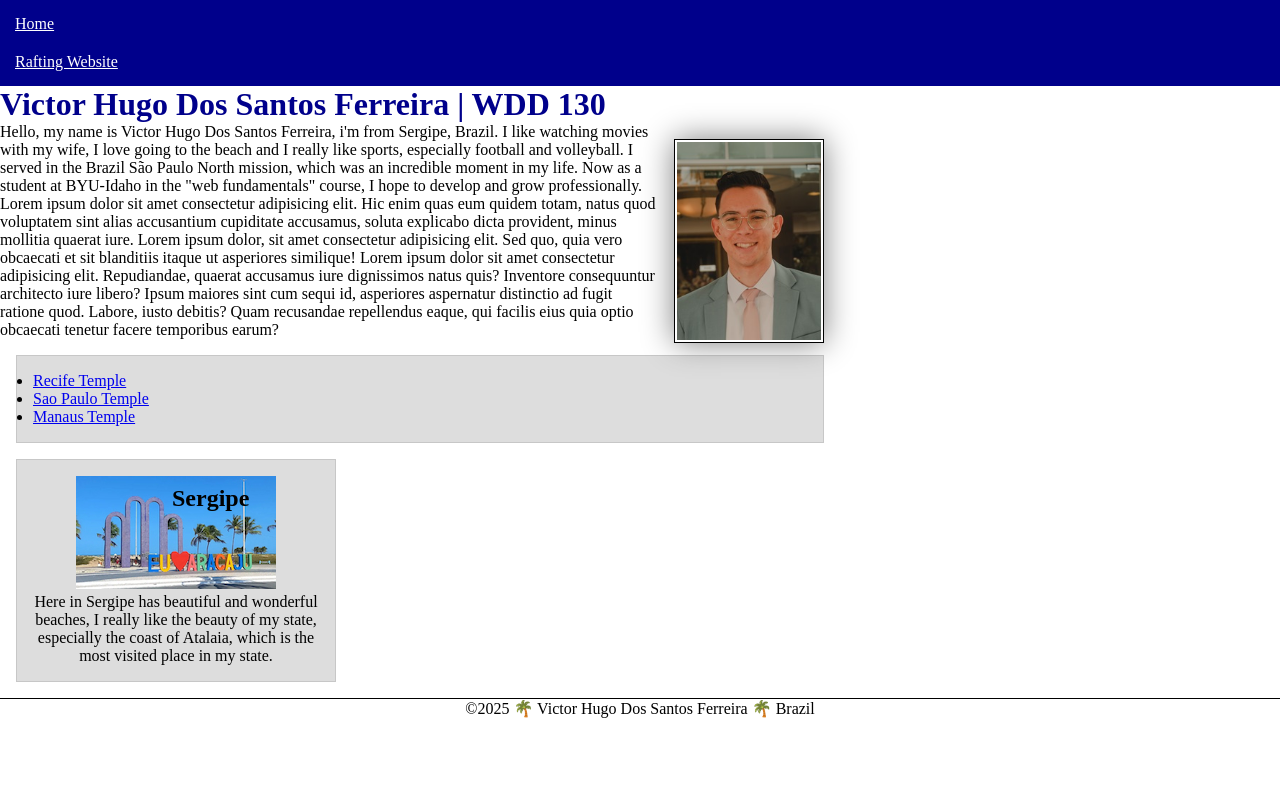
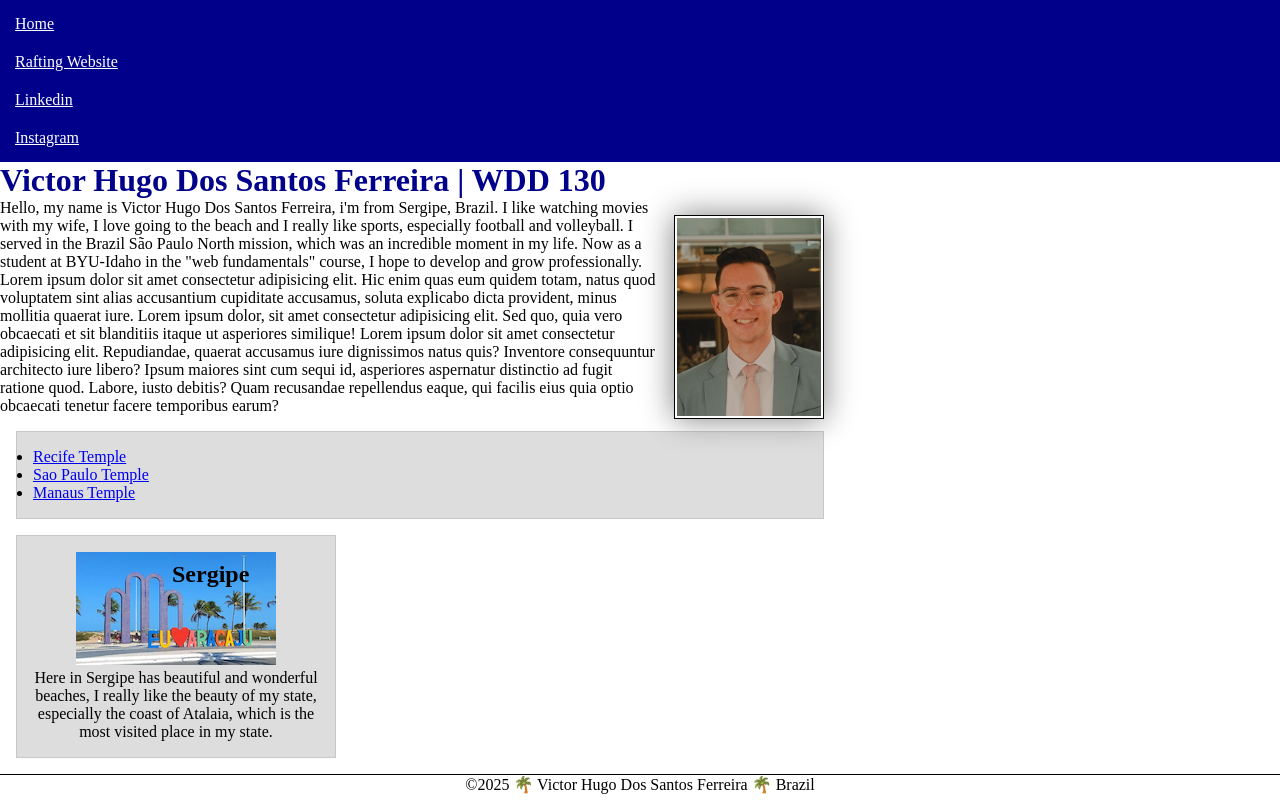
Before and after one commit to victorferreiratec/wdd130, a plain HTML site: page index.html in a window 1280 px wide. Drawn offline with Linux system fonts and the light colour scheme.

Commit message:
modified:   index.html

```diff
--- a/index.html
+++ b/index.html
@@ -14,6 +14,8 @@
         <nav>
             <a href="#">Home</a>
             <a href="wwr/">Rafting Website</a>
+            <a href="https://www.linkedin.com/feed/" target="_blank">Linkedin</a>
+            <a href="https://www.instagram.com/victorr_h.ferreira/" target="_blank">Instagram</a>
         </nav>
     </header>
     <main>
```
